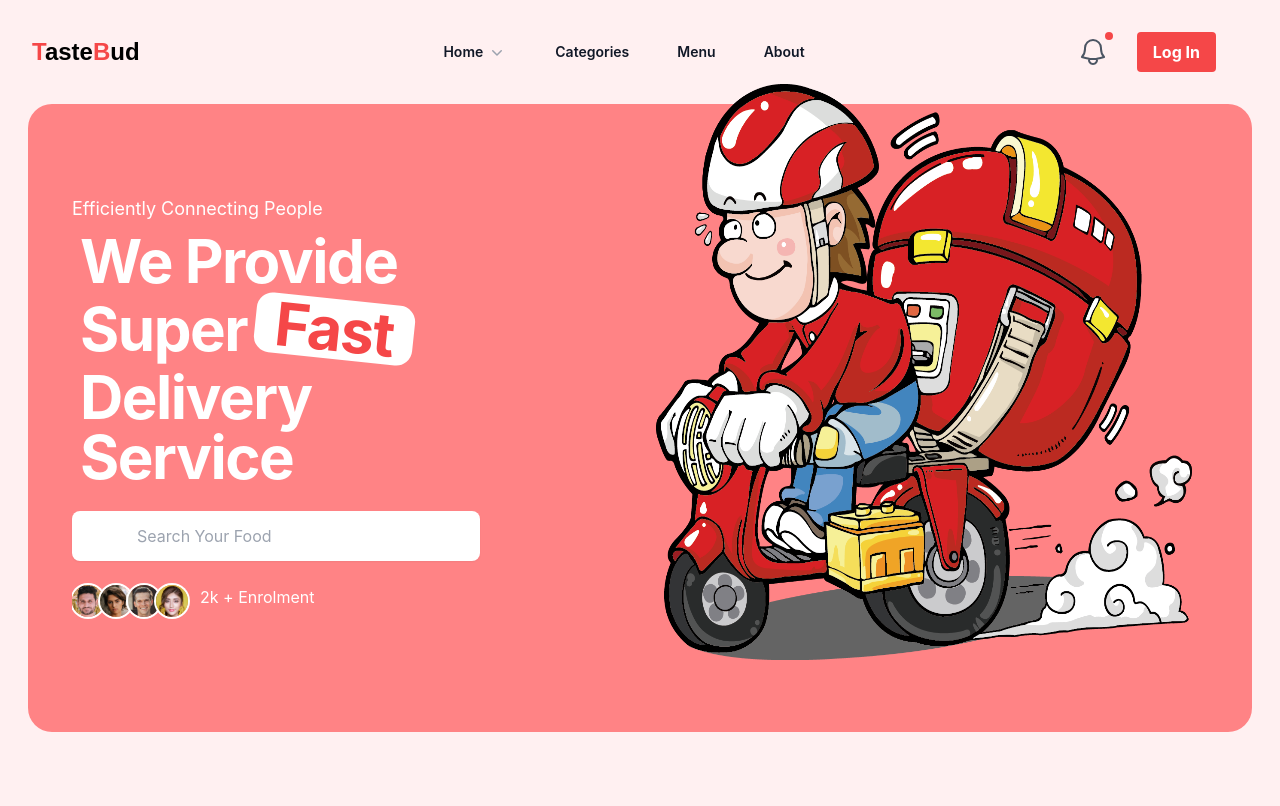
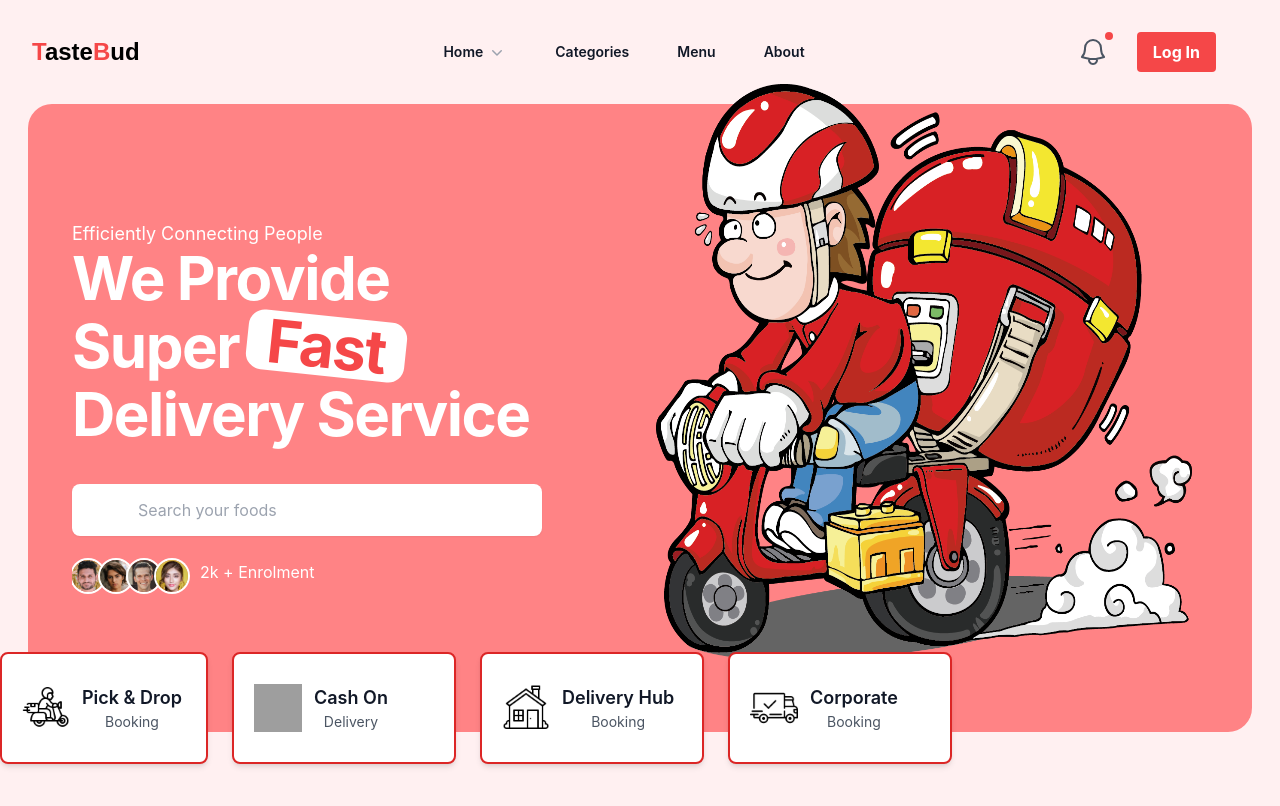
Before and after one commit to Ajitchy/TasteBud, a React (Create React App) app: page / in a window 1280 px wide. Shown: the top 806 px of the page. Built offline with nearby package versions, Linux system fonts and the light colour scheme; grey boxes are pictures that could not be loaded.

Commit message:
Home Card Addition

```diff
--- a/src/Components/Home.js
+++ b/src/Components/Home.js
@@ -4,6 +4,10 @@ import Woman1 from '../Images/Woman1.jpg';
 import Man2 from '../Images/Man2.jpg';
 import Woman2 from '../Images/Woman2.jpg';
 import DeliveryCartoon from '../Images/DeliveryCartoon.png';
+import FastDelivery from '../Images/fast-delivery.png';
+import COD from '../Images/cash-on-delivery.png';
+import home from '../Images/home.png';
+import shipped from '../Images/shipped.png';
 
 
 function Home() {
@@ -11,19 +15,19 @@ function Home() {
     <div className="min-h-screen">
       <main className="bg-red-light rounded-3xl px-0 mx-2 sm:mx-7 sm:px-8">
         <div className="grid max-w-screen-xl px-3 py-4 sm:py-8 mx-auto lg:gap-8 xl:gap-0 lg:py-2 lg:grid-cols-12">
-          <div className="place-self-center lg:col-span-7 xl:place-self-center xl:col-span-6 xl:mr-40">
-            <p className="text-lg text-white">Efficiently Connecting People</p>
-            <div className="max-w-2xl p-2 mb-4 text-2xl font-bold tracking-tight leading-none md:text-5xl xl:text-6xl dark:text-white">
-              <span className="text-white">We Provide</span><br/>
+          <div className="place-self-center lg:col-span-7 xl:place-self-center xl:col-span-6 xl:mr-44 2xl:mr-48">
+            <p className="text-lg text-white text-center md:text-start">Efficiently Connecting People</p>
+            <div className="max-w-2xl mb-4 text-2xl text-center font-bold tracking-tight leading-none md:text-start md:text-5xl xl:text-6xl xl:w-[120%] dark:text-white">
+              <span className="text-white">We Provide</span><br />
               <span className="text-white">Super</span>
               <div className="bg-white rounded-2xl m-2 px-5 -py-2 text-red-custom transform rotate-6 inline-block">
                 Fast
-              </div><br/>
+              </div><br />
               <span className="text-white">Delivery Service</span>
             </div>
-            <input type="text" className="rounded-lg border-transparent flex-1 appearance-none border border-red-300 w-full py-3 px-16
+            <input type="text" className="rounded-lg border-transparent flex-1 appearance-none border-2 border-red-500 w-full py-3 px-16 mt-6
                bg-white text-gray-700 placeholder-gray-400 text-center shadow-sm text-base focus:outline-none focus:ring-2 focus:ring-red-600
-                focus:border-transparent lg:text-start" placeholder="Search Your Food"
+                focus:border-transparent lg:text-start lg:w-[120%]" placeholder="Search your foods"
             />
             <div className="flex -space-x-1 overflow-hidden py-6">
               <img
@@ -50,10 +54,66 @@ function Home() {
             </div>
           </div>
           <div className="flex flex-col items-center lg:items-start lg:flex-row lg:col-span-5 lg:flex xl:col-span-6">
-            <img src={DeliveryCartoon} alt="delivery Cartoon" className="h-48 px-4 sm:h-64 md:h-80 lg:h-128 lg:mt-[-28px] lg:mb-16 xl:h-144 w-full"/>
+            <img src={DeliveryCartoon} alt="delivery Cartoon" className="h-48 px-4 sm:h-64 md:h-80 lg:h-128 lg:mt-[-28px] lg:mb-16 xl:h-144 w-full" />
           </div>
         </div>
       </main>
+
+      {/* CARD SECTION */}
+      <section className="grid grid-cols-2 gap-2 mt-6 mx-auto sm:max-w-sm sm:w-full lg:max-w-full md:flex md:-mt-20 justify-items-center">
+        <div className="flex flex-col md:flex-row bg-white rounded-lg shadow-md w-32 h-28 mb-4 p-2 items-center md:w-56 md:mb-0 lg:w-52 lg:mb-0 lg:mr-4 border-2 border-red-600 overflow-hidden">
+          <img className="text-gray-500 w-12 h-12 m-3"
+            src={FastDelivery}
+            alt="delivery icon"
+          />
+          <div>
+            <h1 className="text-gray-900 font-semibold text-lg">
+              Pick & Drop
+            </h1>
+            <p className="text-sm text-gray-600 text-center">Booking</p>
+          </div>
+        </div>
+
+        <div className="flex flex-col md:flex-row bg-white rounded-lg shadow-md w-32 h-28 mb-4 p-2 items-center md:w-48 md:mb-0 lg:w-56 lg:mb-0 lg:mr-4 border-2 border-red-600 overflow-hidden">
+          <img className="text-gray-500 w-12 h-12 m-3"
+            src={COD}
+            alt="delivery icon"
+          />
+          <div>
+            <h1 className="text-gray-900 font-semibold items-center text-lg">
+              Cash On
+            </h1>
+            <p className="text-sm text-gray-600 text-center">Delivery</p>
+          </div>
+        </div>
+
+        <div className="flex flex-col md:flex-row bg-white rounded-lg shadow-md w-32 h-28 mb-4 p-2 items-center md:w-48 md:mb-0 lg:w-56 lg:mb-0 lg:mr-4 border-2 border-red-600 overflow-hidden">
+          <img className="text-gray-500 w-12 h-12 m-3"
+            src={home}
+            alt="delivery icon"
+          />
+          <div>
+            <h1 className="text-gray-900 font-semibold items-center text-lg">
+              Delivery Hub
+            </h1>
+            <p className="text-sm text-gray-600 text-center">Booking</p>
+          </div>
+        </div>
+
+        <div className="flex flex-col md:flex-row bg-white rounded-lg shadow-md w-32 h-28 mb-4 p-2 items-center md:w-48 md:mb-0 lg:w-56 lg:mb-0 lg:mr-4 border-2 border-red-600 overflow-hidden">
+          <img className="text-gray-500 w-12 h-12 m-3"
+            src={shipped}
+            alt="delivery icon"
+          />
+          <div>
+            <h1 className="text-gray-900 font-semibold items-center text-lg">
+              Corporate
+            </h1>
+            <p className="text-sm text-gray-600 text-center">Booking</p>
+          </div>
+        </div>
+
+      </section>
     </div>
   )
 }
```
Lines whose indentation alone changed are shown as unchanged.
